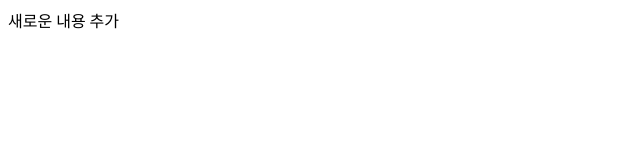
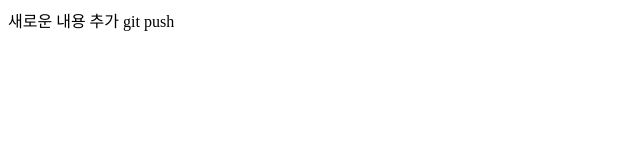
Before and after one commit to parkdohyeon1/TestRepository, a plain HTML site: page layout/index.html in a window 1280 px wide. Shown: the full height of the page, 0-640 px from the left. Drawn offline with Linux system fonts and the light colour scheme.

Commit message:
push 할꺼임

```diff
--- a/layout/index.html
+++ b/layout/index.html
@@ -8,5 +8,6 @@
 </head>
 <body>
     새로운 내용 추가
+    git push
 </body>
 </html>
```
